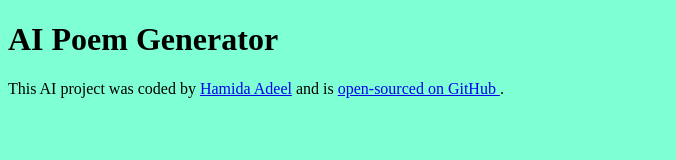
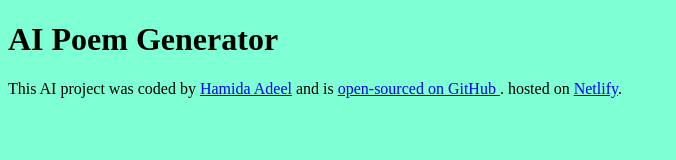
Before and after one commit to hamidaadeel/AI-Poem-Generator-, a plain HTML site: page index.html in a window 1280 px wide. Shown: the whole page, without its empty margins (0-676 px from the left). Drawn offline with Linux system fonts and the light colour scheme.

Commit message:
hosted on netlify

```diff
--- a/index.html
+++ b/index.html
@@ -21,6 +21,7 @@
         >
           open-sourced on GitHub </a
         >.
+        hosted on <a href="https://poem-ai-application.netlify.app/"  target="_blank">Netlify</a>.
       </p>
     </footer>
     <script src="src/index.js"></script>
```
